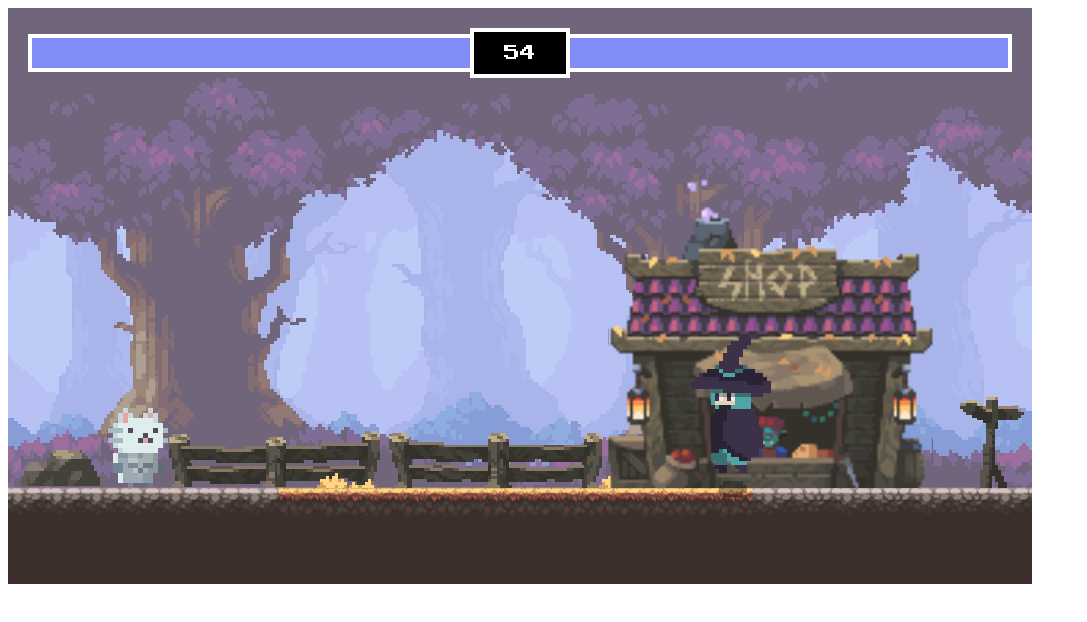
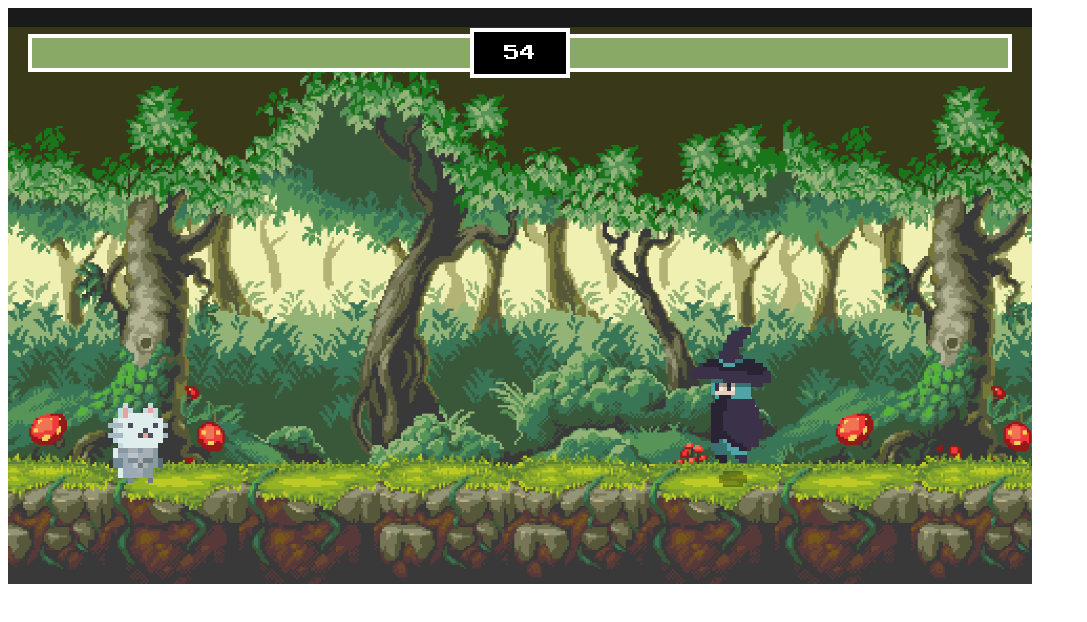
Before and after one commit to jennbot/fighting-cats, a plain HTML site: page index.html in a window 1280 px wide. Shown: the whole page, without its empty margins (0-1087 px from the left). Drawn offline with nearby package versions, Linux system fonts and the light colour scheme; animation ran at ten frames a second.

Commit message:
background changed + text outline added

```diff
--- a/index.html
+++ b/index.html
@@ -21,34 +21,43 @@
   <!-- red container div -->
   <div style="position: relative; display: inline-block">
     <!-- smaller red container div -->
-    <div style="
+    <div
+      style="
         position: absolute;
         display: flex;
         width: 100%;
         align-items: center;
         padding: 20px;
-      ">
+      "
+    >
       <!-- player health -->
-        <div style="
+      <div
+        style="
           position: relative;
           width: 100%;
           justify-content: flex-end;
           border-top: 4px solid white;
           border-left: 4px solid white;
           border-bottom: 4px solid white;
-        ">
+        "
+      >
         <div style="background-color: red; height: 30px"></div>
-            <div id="playerHealth" style="
+        <div
+          id="playerHealth"
+          style="
             position: absolute;
-            background: #818cf8;
+            background: #88aa66;
             top: 0;
             right: 0;
             bottom: 0;
             width: 100%;
-          "></div>
+          "
+        ></div>
       </div>
       <!-- timer -->
-        <div id="timer" style="
+      <div
+        id="timer"
+        style="
           background-color: black;
           height: 50px;
           width: 100px;
@@ -58,29 +67,39 @@
           justify-content: center;
           color: white;
           border: 4px solid white;
-        "></div>
+        "
+      ></div>
       <!-- enemy health -->
-        <div style="
+      <div
+        style="
           position: relative;
           width: 100%;
           border-top: 4px solid white;
           border-right: 4px solid white;
           border-bottom: 4px solid white;
-        ">
+        "
+      >
         <div style="background-color: red; height: 30px"></div>
-            <div id="enemyHealth" style="
+        <div
+          id="enemyHealth"
+          style="
             position: absolute;
-            background: #818cf8;
+            background: #88aa66;
             top: 0;
             right: 0;
             bottom: 0;
             left: 0;
-          "></div>
+          "
+        ></div>
       </div>
     </div>
-    <div id="displayText" style="
+    <div
+      id="displayText"
+      style="
         position: absolute;
         color: white;
+        text-shadow: -1px -1px 0 #000, 1px -1px 0 #000, -1px 1px 0 #000,
+          1px 1px 0 #000;
         align-items: center;
         justify-content: center;
         top: 0;
@@ -88,7 +107,8 @@
         bottom: 0;
         left: 0;
         display: none;
-      "></div>
+      "
+    ></div>
     <canvas id="gameCanvas"></canvas>
   </div>
 
--- a/index.js
+++ b/index.js
@@ -11,21 +11,22 @@ const gravity = 0.7;
 
 const background = new Sprite({
   position: {
-    x: 0,
-    y: 0,
+    x: -300,
+    y: -300,
   },
-  imgSrc: "./img/background.png",
+  imgSrc: "./img/Illusion-forest-flat.png",
+  scale: 0.7
 });
 
-const shop = new Sprite({
-  position: {
-    x: 600,
-    y: 128,
-  },
-  imgSrc: "./img/shop.png",
-  scale: 2.75,
-  framesMax: 6,
-});
+// const shop = new Sprite({
+//   position: {
+//     x: 600,
+//     y: 128,
+//   },
+//   imgSrc: "./img/shop.png",
+//   scale: 2.75,
+//   framesMax: 6,
+// });
 
 const player = new Fighter({
   colour: "red",
@@ -46,7 +47,7 @@ const player = new Fighter({
   framesMax: 6,
   offset: {
     x: 170,
-    y: 170,
+    y: 175,
   },
   sprites: {
     idle: {
@@ -111,7 +112,7 @@ const enemy = new Fighter({
   framesMax: 6,
   offset: {
     x: 315,
-    y: 17,
+    y: 27,
   },
   sprites: {
     idle: {
@@ -176,7 +177,7 @@ function animate() {
 
   // update background
   background.update();
-  shop.update();
+  //shop.update();
 
   // fade out background slightly
   context.fillStyle = "rgba(255,255,255,0.10)";
@@ -371,10 +372,6 @@ function enemyAIMove() {
   ) {
     enemy.attack("attack1");
   } else if (player.position.x + player.width < attackBoxXRight) {
-    //setTimeout(function() {
-    //   enemy.velocity.x = -2;
-    //   enemy.switchSprite("run");
-    // }, 1000);
     enemy.velocity.x = -2;
     enemy.switchSprite("run");
   } else if (player.position.x >= attackBoxXLeft) {
```
Also changed, not shown: img/Illusion-forest-flat.png (added), 1 other file. Lines whose indentation alone changed are shown as unchanged.
